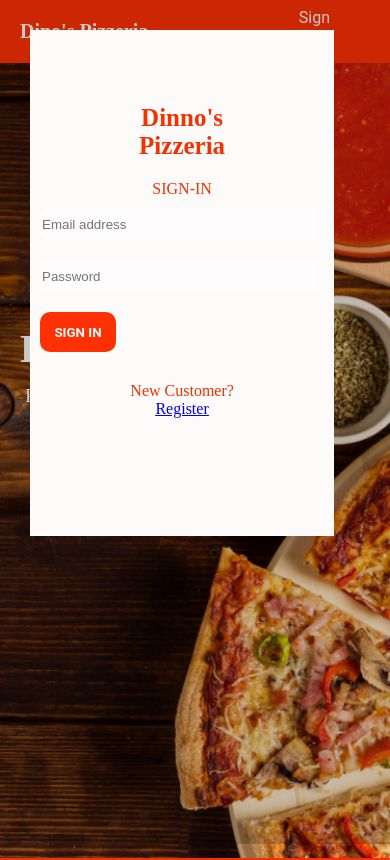
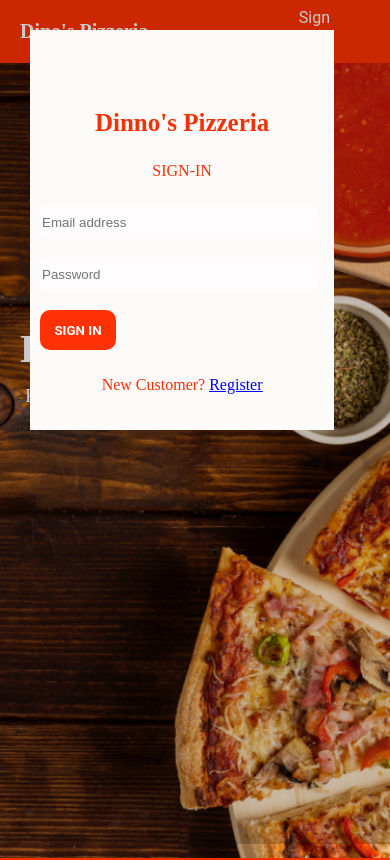
Before and after one commit to Brandon-Cottrell/Dino-s-pizzeria, a React (Create React App) app in the folder frontend/: page /signin in a window 390 px wide. Shown: the top 860 px of the page. Built offline with nearby package versions, Linux system fonts and the light colour scheme; no server answers.

Commit message:
frontend error

```diff
--- a/frontend/src/assets/style.css
+++ b/frontend/src/assets/style.css
@@ -456,10 +456,10 @@ Popup page
   bottom: 0;
   z-index: 2;
 }
-.popup-inner p {
+/* .popup-inner p {
   margin: auto 82px;
   padding-top: 20px;
-}
+} */
 
 .popup .popup-inner {
   background-color: #fdfafa;
@@ -487,6 +487,7 @@ Popup page
     margin: 30px;
     position: fixed;
     width: 78%;
+    height: 400px;
   }
 }
 
```
